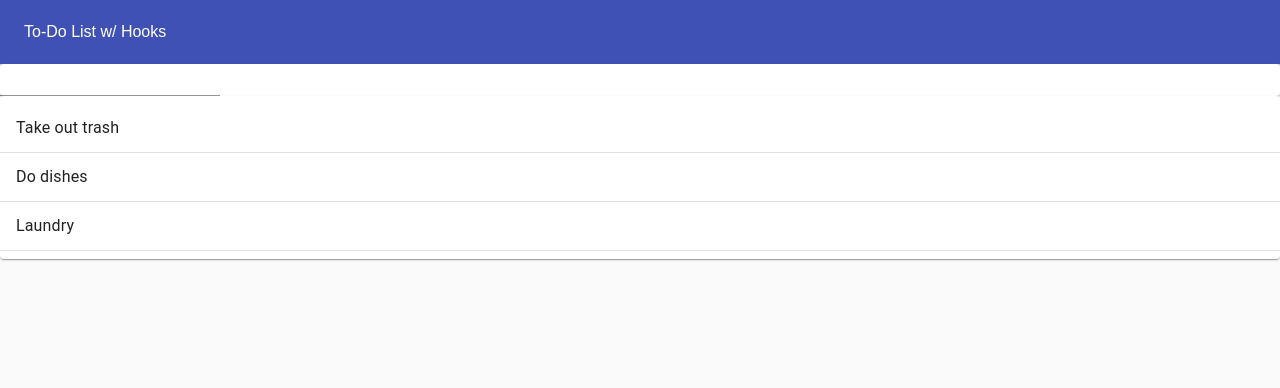
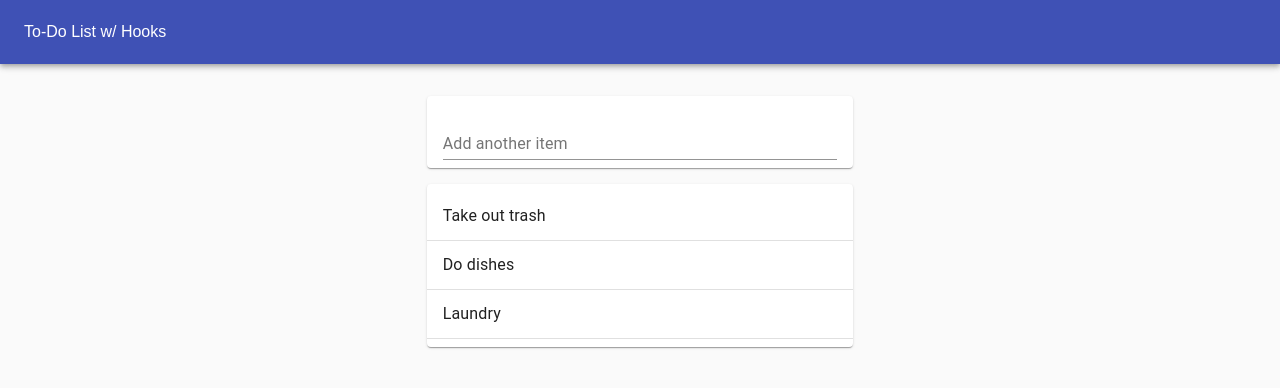
Before and after one commit to ksentak/react-to-do-list, a React (Create React App) app: page / in a window 1280 px wide. Shown: the top 388 px of the page. Built offline with nearby package versions, Linux system fonts and the light colour scheme.

Commit message:
styled with material-ui grid

```diff
--- a/src/TodoApp.js
+++ b/src/TodoApp.js
@@ -31,8 +31,12 @@ function TodoApp() {
       <AppBar color='primary' position='static' style={{ height: '64px' }}>
         <Toolbar color='inherit'>To-Do List w/ Hooks</Toolbar>
       </AppBar>
-      <TodoForm addTodo={addTodo} />
-      <TodoList todos={todos} />
+      <Grid container justify='center' style={{ marginTop: '1rem' }}>
+        <Grid item xs={11} md={8} lg={4}>
+          <TodoForm addTodo={addTodo} />
+          <TodoList todos={todos} />
+        </Grid>
+      </Grid>
     </Paper>
   );
 }
--- a/src/TodoForm.js
+++ b/src/TodoForm.js
@@ -7,7 +7,7 @@ import TextField from '@material-ui/core/TextField';
 function TodoForm({ addTodo }) {
   const [value, handleChange, reset] = useInputState('');
   return (
-    <Paper>
+    <Paper style={{ margin: '1rem 0', padding: '0 1rem' }}>
       <form
         onSubmit={(event) => {
           event.preventDefault();
@@ -15,7 +15,13 @@ function TodoForm({ addTodo }) {
           reset();
         }}
       >
-        <TextField value={value} onChange={handleChange}></TextField>
+        <TextField
+          value={value}
+          onChange={handleChange}
+          margin='normal'
+          label='Add another item'
+          fullWidth
+        ></TextField>
       </form>
     </Paper>
   );
```
